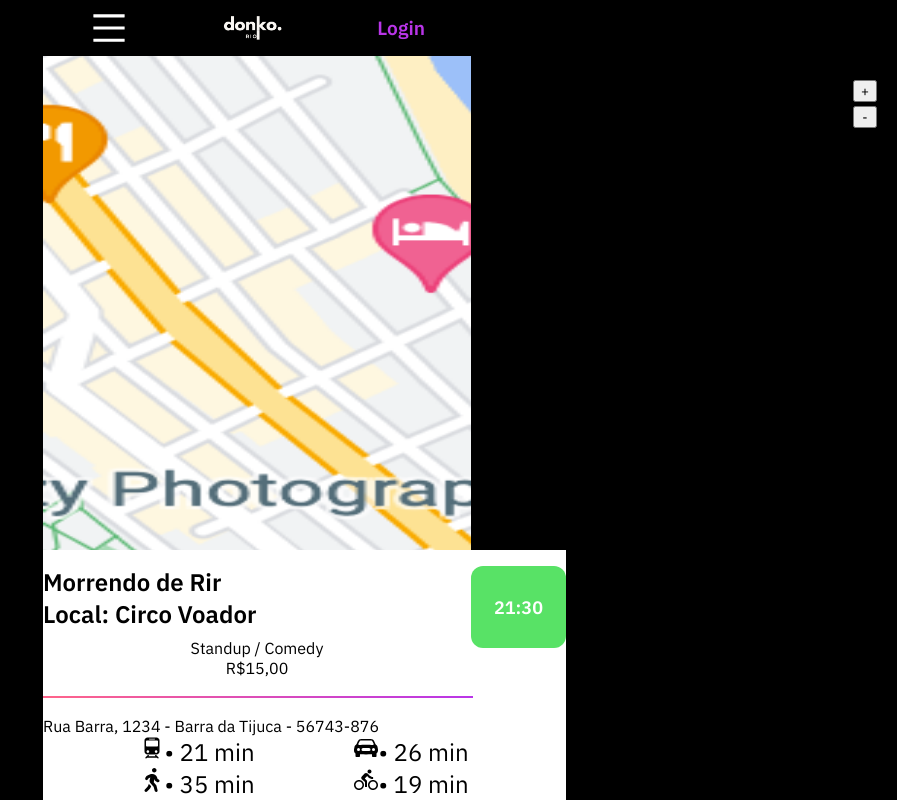
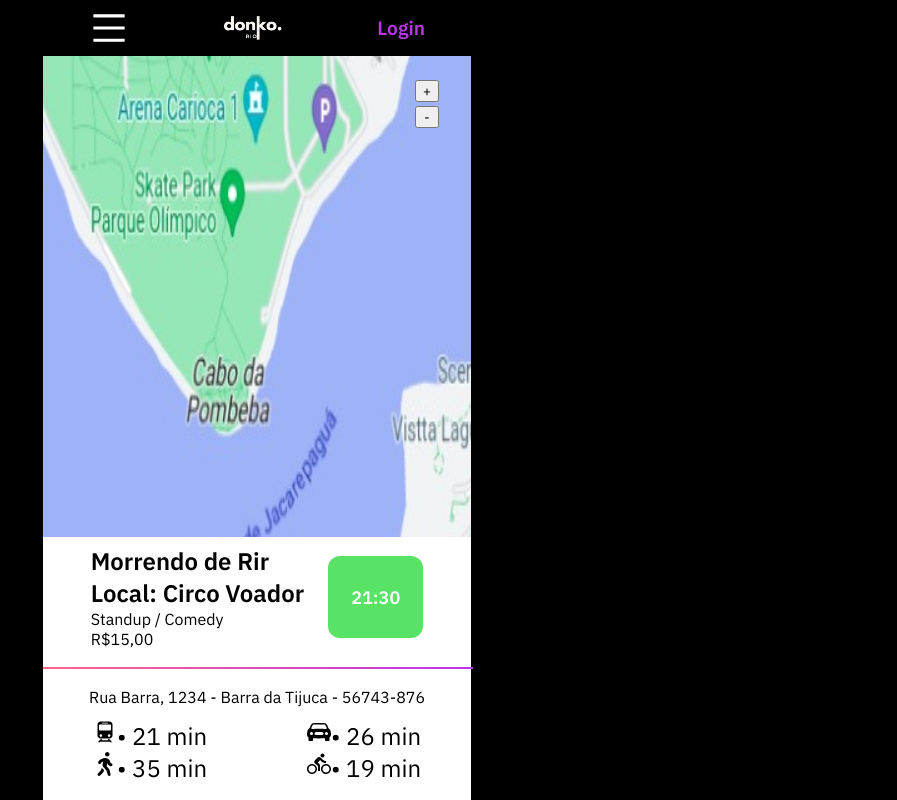
Before and after one commit to SahBianchi/hackrio-front, a React (Create React App) app: page /mappage in a window 1280 px wide. Shown: the whole page, without its empty margins (383-1280 px from the left). Built offline with nearby package versions, Linux system fonts and the light colour scheme.

Commit message:
:lipstick: feat: Estilizaçao CSS da page map finalizada

```diff
--- /dev/null
+++ b/src/componentes/MapCard/MapCard.js
@@ -0,0 +1,62 @@
+import React from 'react'
+import { Flex } from '@chakra-ui/react'
+import { IoIosSubway } from "react-icons/io";
+import { FaWalking } from "react-icons/fa";
+import { BsCarFrontFill } from "react-icons/bs";
+import { MdDirectionsBike } from "react-icons/md";
+import { InfoHour } from '../../componentes/InfoHour'
+import { LineDividing } from '../../componentes/LineDividing'
+import '../MapCard/styled.css'
+
+export const MapCard = () => {
+    return (
+        <main>
+            <div className='info-event-map'>
+                <div className='infos-half-top'>
+                    <Flex flexDirection='column'>
+                        <Flex flexDirection='column'>
+                            <h2 className='title-top'>Morrendo de Rir</h2>
+                            <h2 className='title-top'>Local: Circo Voador</h2>
+                        </Flex>
+                        <Flex flexDirection='column' >
+                            <p className='type-event'>Standup / Comedy</p>
+                            <p className='type-event'>R$15,00</p>
+                        </Flex>
+                    </Flex>
+                    <Flex>
+                        <InfoHour type='greenHour'>21:30</InfoHour>
+                    </Flex>
+                </div>
+                <LineDividing />
+                <div className='infos-half-bottom'>
+                    <p>Rua Barra, 1234 - Barra da Tijuca - 56743-876</p>
+                    <Flex
+                        width='428px'
+                        fontSize='1.5rem'
+                    >
+                        <Flex flexDir='column'>
+                            <Flex>
+                                <IoIosSubway />
+                                <p>• 21 min</p>
+                            </Flex>
+                            <Flex>
+                                <FaWalking />
+                                <p>• 35 min</p>
+                            </Flex>
+                        </Flex>
+                        <Flex flexDir='column'>
+                            <Flex>
+                                <BsCarFrontFill />
+                                <p>• 26 min</p>
+                            </Flex>
+                            <Flex>
+                                <MdDirectionsBike />
+                                <p>• 19 min</p>
+                            </Flex>
+                        </Flex>
+                    </Flex>
+                </div>
+            </div>
+        </main>
+    )
+}
--- /dev/null
+++ b/src/componentes/MapCard/styled.css
@@ -0,0 +1,36 @@
+main{
+    /* border: 2px solid green; */
+    background-color: #fff;
+    display: flex;
+    flex-direction: column;
+}
+
+.info-event-map{
+    /* border: 2px solid orange; */
+    width: 428px;
+    /* height: 50%; */
+}
+
+.infos-half-top{
+    width: 350px;
+    display: flex;
+    align-items: center;
+    padding-top: 0.5rem;
+
+}
+
+.title-top{
+    width: 220px;
+}
+
+.infos-half-bottom{
+    display: flex;
+    flex-direction: column;
+    justify-content: space-around;
+    gap: 0.8rem;
+    padding-bottom: 1rem;
+}
+
+.type-event{
+    width: 220px;
+}
--- a/src/pages/MapPage/MapPage.js
+++ b/src/pages/MapPage/MapPage.js
@@ -1,84 +1,24 @@
 import React from 'react'
-//import '../MapPage/mapPage.css'
 import "./styled.css"
-import mapImage from '../../assets/maps.png'
+import mapImage from '../../assets/rioMap.jpeg'
 import { Layout } from '../../componentes/Layout'
-import { Flex } from '@chakra-ui/react'
-import { IoIosSubway } from "react-icons/io";
-import { FaWalking } from "react-icons/fa";
-import { BsCarFrontFill } from "react-icons/bs";
-import { MdDirectionsBike } from "react-icons/md";
-import { InfoHour } from '../../componentes/InfoHour'
-import { LineDividing } from '../../componentes/LineDividing'
+import { MapCard } from '../../componentes/MapCard/MapCard'
 
 export const MapPage = () => {
     return (
         <Layout>
             <div className='coitainer-map'>
                 <div className='container-img'>
-                    <img className='map-img'  src={mapImage} alt='Map Image' />
+                    <img className='map-img' src={mapImage} alt='Map Image' />
                     <div className='group-zoom'>
+                        <div className='zoom-container'>
                         <button className='zoom-btn'>+</button>
                         <button className='zoom-btn'>-</button>
+                        </div>
+
                     </div>
                 </div>
-
-                <div className='info-event-map'>
-
-                    <div className='infos-half-top'>
-                        <Flex flexDirection='column' gap='0.5rem'>
-                            <Flex flexDirection='column'>
-                                <h2>Morrendo de Rir</h2>
-                                <h2>Local: Circo Voador</h2>
-                            </Flex>
-                            <Flex flexDirection='column' >
-                                <p>Standup / Comedy</p>
-                                <p>R$15,00</p>
-                            </Flex>
-                        </Flex>
-
-                        <Flex>
-                            <InfoHour type='greenHour'>21:30</InfoHour>
-                        </Flex>
-                    </div>
-                    <LineDividing />
-                    <div className='infos-half-bottom' flexDirection='column'>
-                        <p>Rua Barra, 1234 - Barra da Tijuca - 56743-876</p>
-                        <Flex
-                            width='428px'
-                            fontSize='1.5rem'
-                        >
-                            <Flex flexDir='column'>
-                                <Flex>
-                                    <IoIosSubway />
-                                    <p>• 21 min</p>
-                                </Flex>
-                                <Flex>
-                                    <FaWalking />
-                                    <p>• 35 min</p>
-                                </Flex>
-                            </Flex>
-                            <Flex flexDir='column'>
-                                <Flex>
-                                    <BsCarFrontFill />
-                                    <p>• 26 min</p>
-                                </Flex>
-                                <Flex>
-                                    <MdDirectionsBike />
-                                    <p>• 19 min</p>
-                                </Flex>
-                            </Flex>
-                        </Flex>
-                    </div>
-
-
-                </div>
-
-
-
-
-
-
+                <MapCard />
             </div>
         </Layout>
 
--- a/src/pages/MapPage/mapPage.css
+++ /dev/null
@@ -1,32 +0,0 @@
-
-@media screen and (min-width: 428px){
-    .coitainer-map{
-        max-width: 428px;
-    }
-
-    .map-img{
-        width: 428px;
-        height: 42rem;
-    }
-
-    .info-event-map{
-        background-color: white;
-        height: 17rem;
-        border-radius: 2rem 2rem 0 0;
-        position:fixed;
-        bottom: 0;
-    }
-
-    .infos-half-top{
-        display: flex;
-        align-items: center;
-        padding-top: 0.5rem;
-    }
-
-    .infos-half-bottom{
-        display: flex;
-        flex-direction: column;
-        justify-content: space-around;
-        gap: 0.8rem;
-    }
-}
--- a/src/pages/MapPage/styled.css
+++ b/src/pages/MapPage/styled.css
@@ -7,31 +7,28 @@
 .container-img{
     overflow:scroll;
     width:428px;
-    /* height: 50vh; */
+    height: 100%;
 }
+
 .map-img{
     width: 2000px;
     height: 2000px;
 }
-.info-event-map{
-    height: 50%;
-    margin-top: auto;
-    padding-top:16px;
-    background-color: #fff ;
-}
+
 .group-zoom{
     position: fixed;
-    right: 20px;
     top:80px;
+    width: 428px;
+}
+
+.zoom-container{
+    position: absolute;
+    right: 2rem;
     display: flex;
     flex-direction: column;
     gap: 4px;
+}
 
-
-}
 .zoom-btn{
     width: 24px;
 }
-.infos-half-top{
-    display: flex;
-}
```
Also changed, not shown: src/assets/rioMap.jpeg (added).
